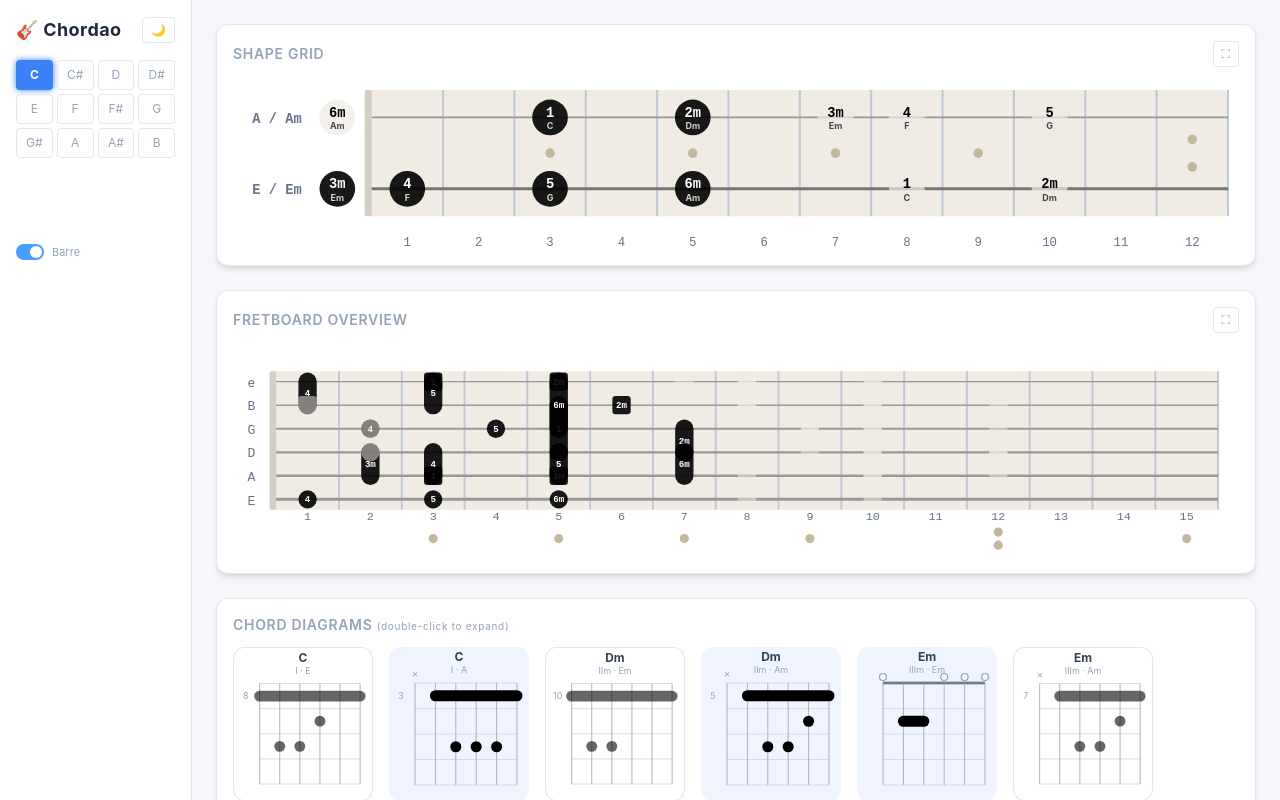
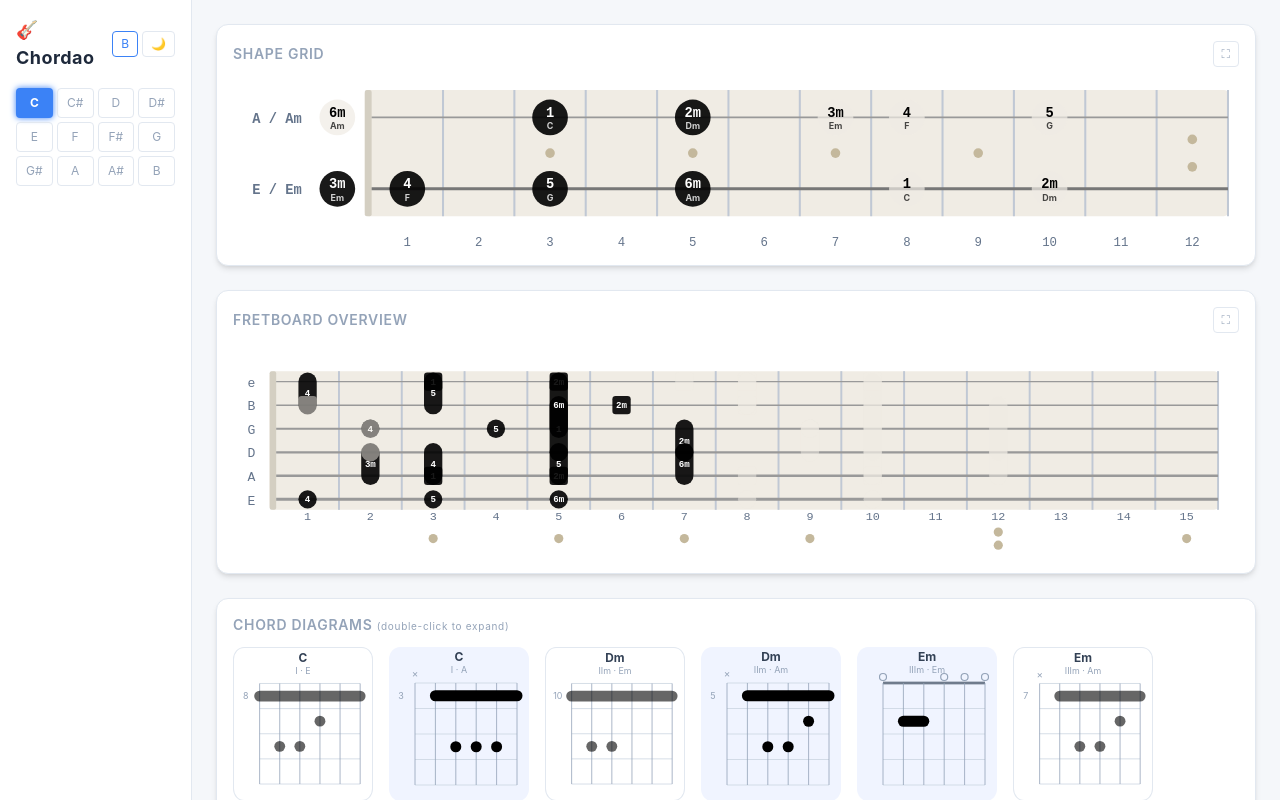
Before and after one commit to W-Mai/chordao, a React (Vite) app: page / in a window 1280 px wide. Shown: the top 800 px of the page. Built offline with nearby package versions, Linux system fonts and the light colour scheme.

Commit message:
style: move barre toggle to header as icon button, default enabled

```diff
--- a/src/App.tsx
+++ b/src/App.tsx
@@ -77,11 +77,22 @@ function App() {
                         [body.light_&]:bg-lt-surface [body.light_&]:border-lt-line">
         <div className="flex items-center justify-between">
           <h1 className="text-lg font-bold tracking-wide">🎸 Chordao</h1>
-          <button
-            onClick={toggleTheme}
-            className="text-xs px-2 py-1 rounded border border-bp-line text-bp-muted hover:text-bp-accent cursor-pointer transition-colors
-                       [body.light_&]:border-lt-line [body.light_&]:text-lt-muted"
-          >{light ? '🌙' : '☀️'}</button>
+          <div className="flex gap-1">
+            <button
+              onClick={toggleBarre}
+              className={`text-xs px-2 py-1 rounded border cursor-pointer transition-colors ${
+                showBarre
+                  ? 'border-bp-accent text-bp-accent [body.light_&]:border-lt-accent [body.light_&]:text-lt-accent'
+                  : 'border-bp-line text-bp-muted [body.light_&]:border-lt-line [body.light_&]:text-lt-muted'
+              }`}
+              title="Toggle barre lines"
+            >B</button>
+            <button
+              onClick={toggleTheme}
+              className="text-xs px-2 py-1 rounded border border-bp-line text-bp-muted hover:text-bp-accent cursor-pointer transition-colors
+                         [body.light_&]:border-lt-line [body.light_&]:text-lt-muted"
+            >{light ? '🌙' : '☀️'}</button>
+          </div>
         </div>
 
         <div className="grid grid-cols-6 md:grid-cols-4 gap-1">
@@ -119,15 +130,6 @@ function App() {
           })}
         </div>
 
-        <button
-          onClick={toggleBarre}
-          className="flex items-center gap-2 text-[11px] text-bp-muted cursor-pointer [body.light_&]:text-lt-muted"
-        >
-          <span className={`relative inline-block w-7 h-4 rounded-full transition-colors ${showBarre ? 'bg-bp-accent' : 'bg-bp-line [body.light_&]:bg-lt-line'}`}>
-            <span className={`absolute top-0.5 left-0.5 w-3 h-3 rounded-full bg-white transition-transform ${showBarre ? 'translate-x-3' : ''}`} />
-          </span>
-          Barre
-        </button>
 
         <div className="hidden md:block mt-auto">
           <div className="text-[10px] text-bp-muted [body.light_&]:text-lt-muted">
```
